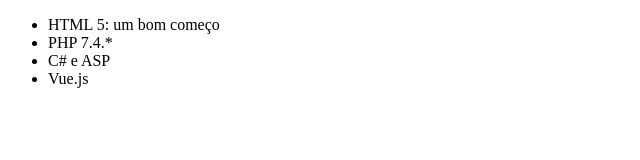
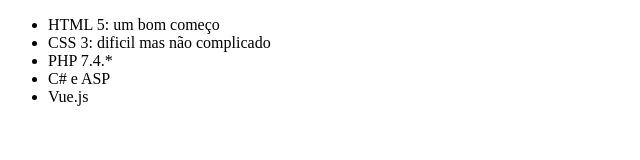
Before and after one commit to GabrielBrL/alura-git, a plain HTML site: page index.html in a window 1280 px wide. Shown: the whole page, without its empty margins (0-640 px from the left). Drawn offline with Linux system fonts and the light colour scheme.

Commit message:
Adicionando curso de CSS 3

```diff
--- a/index.html
+++ b/index.html
@@ -11,6 +11,7 @@
 <body>
     <ul>
         <li>HTML 5: um bom começo</li>
+        <li>CSS 3: dificil mas não complicado </li>
         <li>PHP 7.4.*</li>
         <li>C# e ASP</li>
         <li>Vue.js</li>
```
